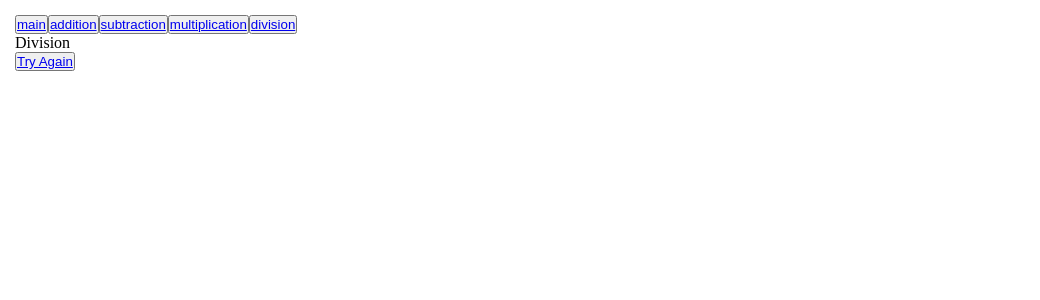
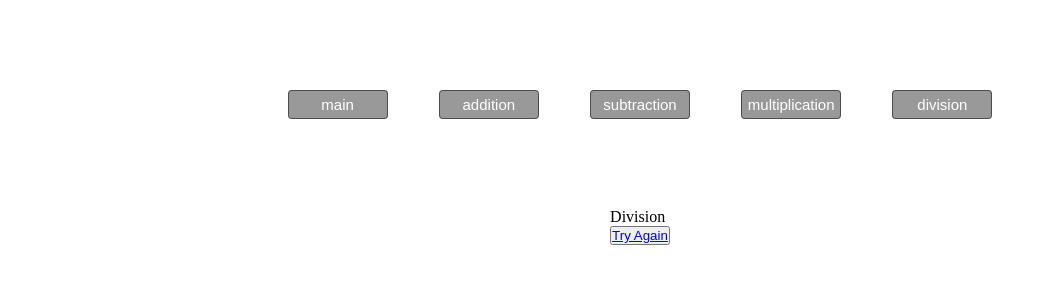
Before and after one commit to drzymek/basicMathApp, a React (Create React App) app: page /division in a window 1280 px wide. Shown: the top 300 px of the page, without its empty margins (0-1040 px from the left). Built offline with nearby package versions, Linux system fonts and the light colour scheme.

Commit message:
add basic styles for App.js and Navigation.js

```diff
--- a/src/css/App.css
+++ b/src/css/App.css
@@ -1,4 +1,19 @@
-body {
-  margin: 15px;
+.app {
+  min-height: 100vh;
+  width: 100%;
+  display: -webkit-box;
+  display: -ms-flexbox;
+  display: flex;
+  -webkit-box-orient: vertical;
+  -webkit-box-direction: normal;
+      -ms-flex-direction: column;
+          flex-direction: column;
+  -webkit-box-align: center;
+      -ms-flex-align: center;
+          align-items: center;
+}
+
+.app nav {
+  width: 100%;
 }
 /*# sourceMappingURL=App.css.map */
--- a/src/css/Navigation.css
+++ b/src/css/Navigation.css
@@ -1 +1,32 @@
-/* No CSS *//*# sourceMappingURL=Navigation.css.map */
+.navigation {
+  width: 100%;
+  margin: 5% 0;
+  display: -webkit-box;
+  display: -ms-flexbox;
+  display: flex;
+  -webkit-box-pack: center;
+      -ms-flex-pack: center;
+          justify-content: center;
+}
+
+.navigation button {
+  margin: 2%;
+  padding: 5px;
+  width: 100px;
+  height: auto;
+  font-size: 15px;
+  color: #666;
+  border: 1px solid rgba(0, 0, 0, 0.5);
+  border-radius: .25rem;
+  background-color: #999;
+  cursor: pointer;
+  -webkit-transition: .5s;
+  transition: .5s;
+  outline: none;
+}
+
+.navigation button a {
+  text-decoration: none;
+  color: #fff;
+}
+/*# sourceMappingURL=Navigation.css.map */
--- a/src/sass/App.scss
+++ b/src/sass/App.scss
@@ -1,3 +1,11 @@
-body {
-    margin: 15px;
+.app {
+    min-height: 100vh;
+    width: 100%;
+    display: flex;
+    flex-direction: column;
+    align-items: center;
+
+    nav {
+        width: 100%;
+    }
 }
--- a/src/sass/Navigation.scss
+++ b/src/sass/Navigation.scss
@@ -0,0 +1,26 @@
+.navigation {
+    width: 100%;
+    margin: 5% 0;
+    display: flex;
+    justify-content: center;
+
+    button {
+        margin: 2%;
+        padding: 5px;
+        width: 100px;
+        height: auto;
+        font-size: 15px;
+        color: #666;
+        border: 1px solid rgba(0, 0, 0, 0.5);
+        border-radius: .25rem;
+        background-color: #999;
+        cursor: pointer;
+        transition: .5s;
+        outline: none;
+
+        a {
+            text-decoration: none;
+            color: #fff;
+        }
+    }
+}
```
Also changed, not shown: 2 other files (tests, documents, lock files or other folders).
